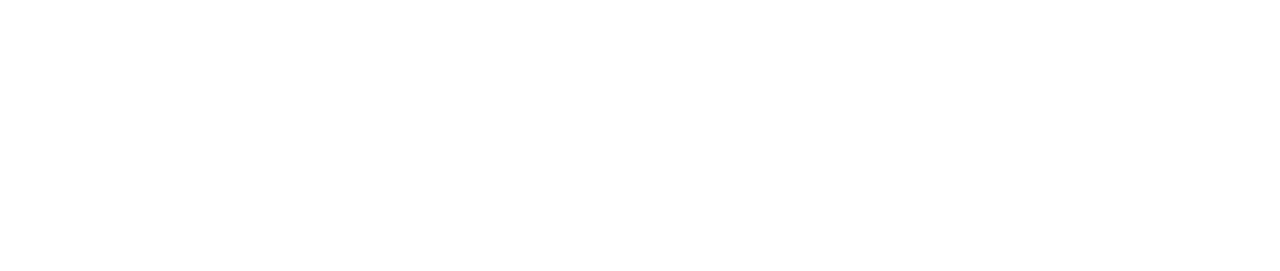
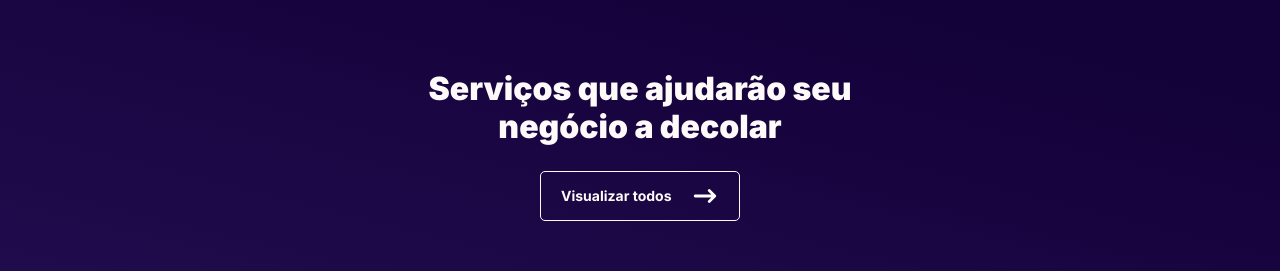
Before and after one commit to ThiagoLeaoDev/kadmus-site, a Next.js app: page / in a window 1280 px wide. Shown: the part 810-1081 px from the top of the page. Before the commit the page ends 945 px from the top, so only its background shows below. Built offline with nearby package versions, Linux system fonts and the light colour scheme.

Commit message:
text and button

```diff
--- a/components/Header/HeaderStyle.js
+++ b/components/Header/HeaderStyle.js
@@ -3,14 +3,12 @@
 import Image from 'next/image'
 
 export const Tabbar = styled.header`
-  position: fixed;
-  width: 100vw;
+  width: 100%;
   height: 90px;
   display: flex;
   flex-direction: row;
   align-items: center;
   justify-content: space-between;
-  z-index: 100;
 `;
 
 export const ContainerLogo = styled.div`
--- a/pages/index.js
+++ b/pages/index.js
@@ -37,6 +37,18 @@
               </SC.ContainerRocket>
             </SC.ContentHero>
           </SC.SectionHero>
+
+          <SC.SectionServices>
+            <SC.ContentServices>
+              <SC.ContainerTextButtonServices>
+                <SC.TitleServices>Serviços que ajudarão seu negócio a decolar</SC.TitleServices>
+                <SC.ButtonServices>Visualizar todos
+                  <HiArrowNarrowRight color="white" size="2em"/>
+                </SC.ButtonServices>
+              </SC.ContainerTextButtonServices>
+            </SC.ContentServices>
+          </SC.SectionServices>
+
       </SC.ContentHome>
     </SC.Main>
     )
--- a/styles/HomeStyle.js
+++ b/styles/HomeStyle.js
@@ -74,7 +74,6 @@
   font-weight: bold;
   padding: 10px 20px;
   margin-top: 24px;
-  opacity: 1;
   transition: 0.3s ease;
 
   &:hover{
@@ -110,3 +109,52 @@
 	transform: translatey(0px);
 	animation: float 3s ease-in-out infinite;
 `;
+
+//------------------- Section Services -------------------
+
+export const SectionServices = styled(SectionHero)`
+  background-color: var(--dark-purple);
+`;
+
+export const ContentServices = styled(ContentHero)`
+  z-index: 1;
+  padding-top: 80px;
+  max-width: 1600px;
+  width: 100%;
+  height: 100vh;
+  display: flex;
+  flex-direction: column;
+  align-items: center;
+`;
+
+export const ContainerTextButtonServices = styled.div`
+  width: 50%;
+  display: flex;
+  flex-direction: column;
+  align-items: center;
+`;
+
+export const TitleServices = styled.h2`
+  font-weight: 900;
+  text-align: center;
+  color: var(--white);
+  max-width: 430px;
+  line-height: 120%;
+`;
+
+export const ButtonServices = styled(ButtonHero)`
+  width: 200px;
+  background-color: transparent;
+  color: var(--white);
+  border: 1px solid var(--white);
+  transition: 0.5s ease;
+
+  &:hover{
+    cursor: pointer;
+    background-color: var(--pink);
+    transform: translateY(0px);
+  }
+  &:active {
+    transform: translateY(0px);
+  }
+`;
--- a/styles/colors.css
+++ b/styles/colors.css
@@ -2,6 +2,7 @@
   --black: #0D0D0F;
 	--white: #FFFAFA;
 	--pink: #FD367E;
+	--dark-purple: #130139;
 	/* --grey: #616161;
 	--green: #6CB652;
 	--light-grey: #9A9A9A;
```
